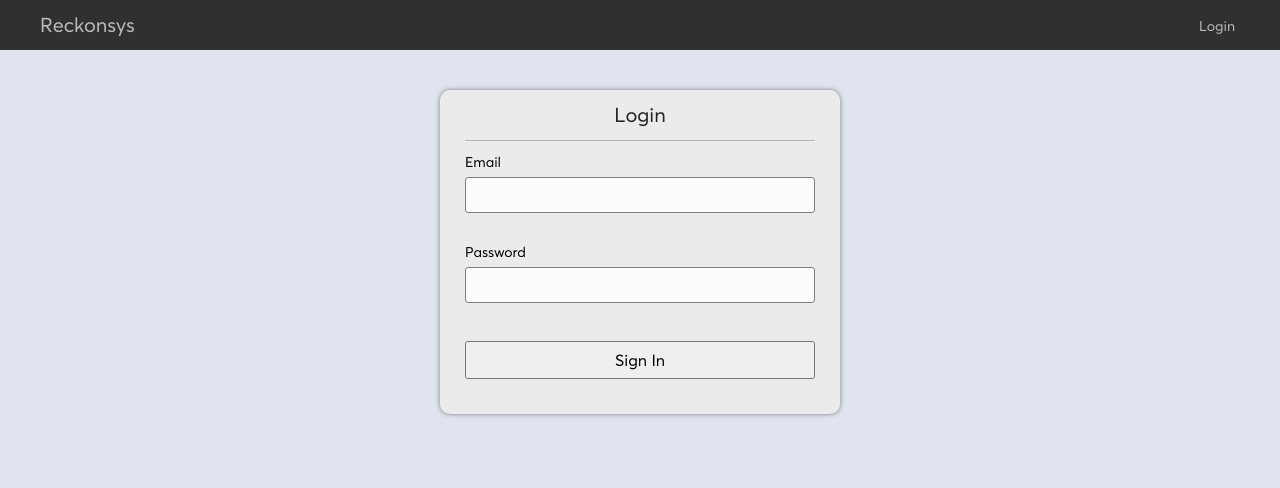
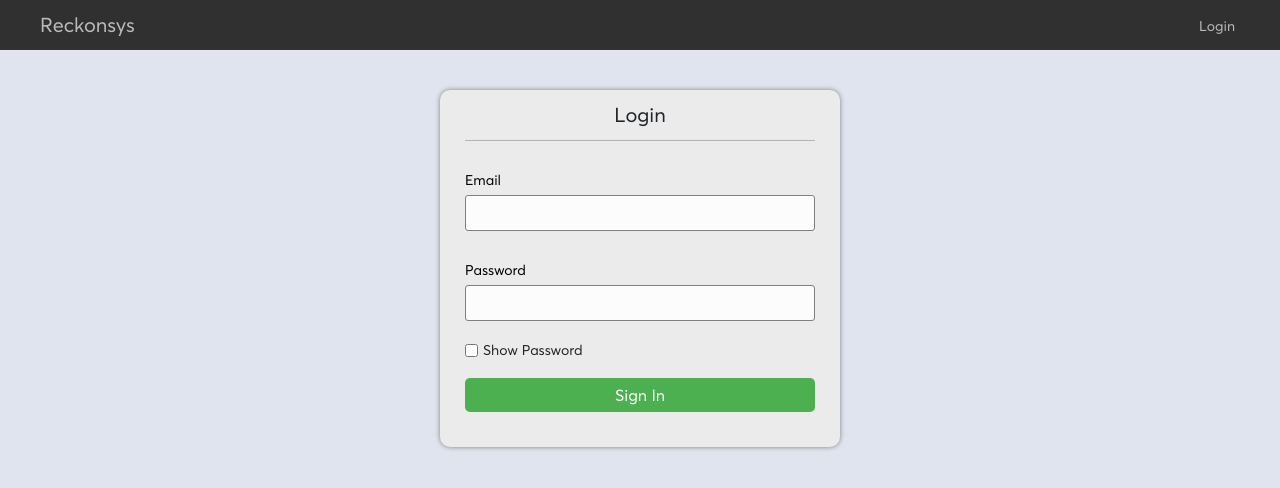
Before and after one commit to sanjaymusale/reckonsys-application, a React (Create React App) app: page /login in a window 1280 px wide. Shown: the top 488 px of the page. Built offline with nearby package versions, Linux system fonts and the light colour scheme.

Commit message:
added show password for login page

```diff
--- a/src/App.js
+++ b/src/App.js
@@ -3,6 +3,7 @@ import { BrowserRouter, Route, Switch } from 'react-router-dom';
 import NavBar from './components/layout/navbar';
 import Layout from './components/layout';
 import LoginForm from './modules/auth/login';
+import Home from './modules/home';
 import Member from './modules/members';
 import Products from './modules/products';
 import Reporting from './modules/reporting';
@@ -18,7 +19,7 @@ function App() {
       <NavBar />
       <Layout>
         <Switch>
-          <Route path="/" exact />
+          <Route path="/" component={Home} exact />
           <Route path="/login" component={LoginForm} exact />
           <Protected path="/members" component={Member} exact />
           <Protected path="/products" component={Products} exact />
--- a/src/components/layout/navbar.js
+++ b/src/components/layout/navbar.js
@@ -8,7 +8,7 @@ const AdminMenu = ({ pathname }) => {
   return (
     <React.Fragment>
       <div className="nav-menu-title">
-        <Link to="/">Admin Section</Link>
+        <Link to="/members">Admin Section</Link>
       </div>
       <div
         className={`nav-menu
--- a/src/modules/auth/login/form.js
+++ b/src/modules/auth/login/form.js
@@ -1,12 +1,14 @@
-import React from 'react';
+import React, { useState } from 'react';
 import { Formik } from 'formik';
 import { object, string } from 'yup';
 import './style.scss';
 
-const LoginForm = ({ onSubmit }) => {
+const LoginForm = ({ onSubmit, errorMsg }) => {
+  const [showPassword, setShowPassword] = useState(false);
   return (
     <div className="loginContainer">
       <div className="heading">Login</div>
+      <div className="error-container center">{errorMsg && errorMsg}</div>
       <Formik
         initialValues={{ email: '', password: '' }}
         onSubmit={value => onSubmit(value)}
@@ -52,7 +54,7 @@ const LoginForm = ({ onSubmit }) => {
             <div className="input-row">
               <div className="label">Password</div>
               <input
-                type="text"
+                type={showPassword ? 'text' : 'password'}
                 id="password"
                 onChange={handleChange}
                 value={values.password}
@@ -61,11 +63,18 @@ const LoginForm = ({ onSubmit }) => {
               <div className="error-container">
                 {errors.password && touched.password && errors.password}
               </div>
+              <label className="show-password">
+                <input
+                  type="checkbox"
+                  onChange={() => setShowPassword(!showPassword)}
+                />
+                <span>Show Password</span>
+              </label>
             </div>
             <div className="input-row">
               <input
                 type="submit"
-                className="primary"
+                className="secondary-btn"
                 value="Sign In"
                 disabled={!isValid}
               />
--- a/src/modules/auth/login/index.js
+++ b/src/modules/auth/login/index.js
@@ -1,10 +1,11 @@
-import React from 'react';
+import React, { useState } from 'react';
 import { connect } from 'react-redux';
 import { authUser } from './../../../store/actions';
 import LoginForm from './form';
 import userData from './userData';
 
 const Login = props => {
+  const [errorMsg, setErrorMsg] = useState('');
   const onSubmit = ({ email, password }) => {
     if (email === userData.email && password === userData.password) {
       const user = { name: userData.name };
@@ -13,10 +14,13 @@ const Login = props => {
         'Authentication',
         JSON.stringify({ isAuthenticated: true, user: user })
       );
+      setErrorMsg('');
+      props.history.push('/members');
+    } else {
+      setErrorMsg('Invalid Email and Password');
     }
-    props.history.push('/members');
   };
-  return <LoginForm onSubmit={onSubmit} />;
+  return <LoginForm onSubmit={onSubmit} errorMsg={errorMsg} />;
 };
 
 export default connect()(Login);
--- a/src/modules/auth/login/style.scss
+++ b/src/modules/auth/login/style.scss
@@ -16,4 +16,16 @@
     padding-bottom: 10px;
     border-bottom: 1px solid rgb(180, 180, 180);
   }
+
+  .show-password {
+    display: flex;
+    align-items: center;
+    font-size: 14px;
+    span {
+      margin-left: 5px;
+    }
+    input[type='checkbox'] {
+      margin-top: 2px;
+    }
+  }
 }
--- /dev/null
+++ b/src/modules/home/home.scss
@@ -0,0 +1,3 @@
+.home-container {
+  background-color: rgb(223, 228, 238);
+}
--- /dev/null
+++ b/src/modules/home/index.js
@@ -0,0 +1,19 @@
+import React from 'react';
+import { Jumbotron } from 'reactstrap';
+import './home.scss';
+
+const Example = () => {
+  return (
+    <div>
+      <Jumbotron className="home-container">
+        <h1 className="display-3">Welcome !!!</h1>
+        <p className="lead">This is a demo application built on ReactJS</p>
+        <hr className="my-2" />
+        <p className="lead">Login : test@gmail.com</p>
+        <p className="lead">Password : Test@123</p>
+      </Jumbotron>
+    </div>
+  );
+};
+
+export default Example;
--- a/src/styles/global.scss
+++ b/src/styles/global.scss
@@ -1,4 +1,7 @@
 @import './fonts';
+
+$backgroundColor: rgb(223, 228, 238);
+$red: red;
 
 * {
   box-sizing: border-box;
@@ -11,7 +14,7 @@ body {
   -webkit-font-smoothing: antialiased;
   -moz-osx-font-smoothing: grayscale;
   text-rendering: optimizeLegibility;
-  background-color: rgb(223, 228, 238);
+  background-color: $backgroundColor;
 }
 
 main {
@@ -34,17 +37,10 @@ main {
   margin: 40px auto;
 }
 
-.primary {
-  cursor: pointer;
-  padding: 5px;
-  margin-top: 10px;
-  width: auto;
-}
-
 .secondary-btn {
   cursor: pointer;
   padding: 5px 13px;
-  width: max-content;
+  width: auto;
   text-align: center;
   outline: none;
   color: #fff;
@@ -59,6 +55,10 @@ main {
   &:active {
     background-color: #3e8e41;
     transform: translateY(1px);
+  }
+
+  &:disabled {
+    cursor: not-allowed;
   }
 }
 
@@ -101,7 +101,11 @@ main {
 }
 
 .error-container {
-  color: red;
+  color: $red;
   font-size: 12px;
   min-height: 18px;
 }
+
+.center {
+  text-align: center;
+}
```
